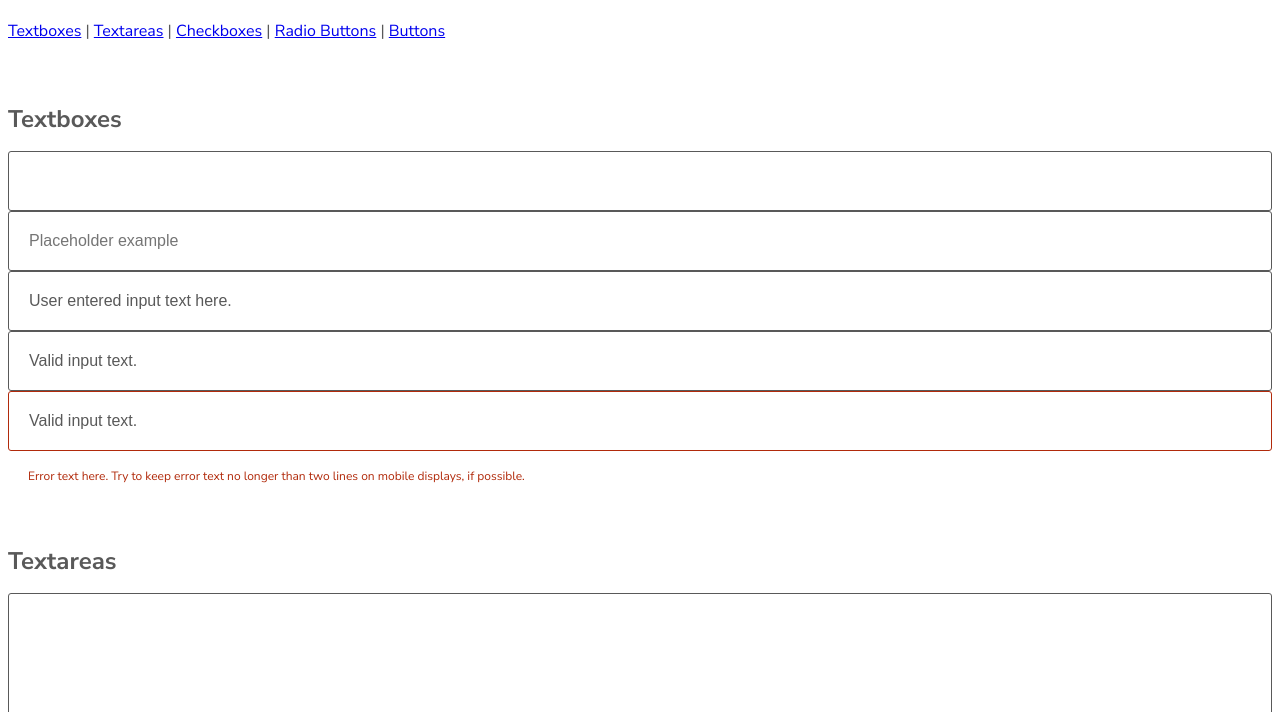
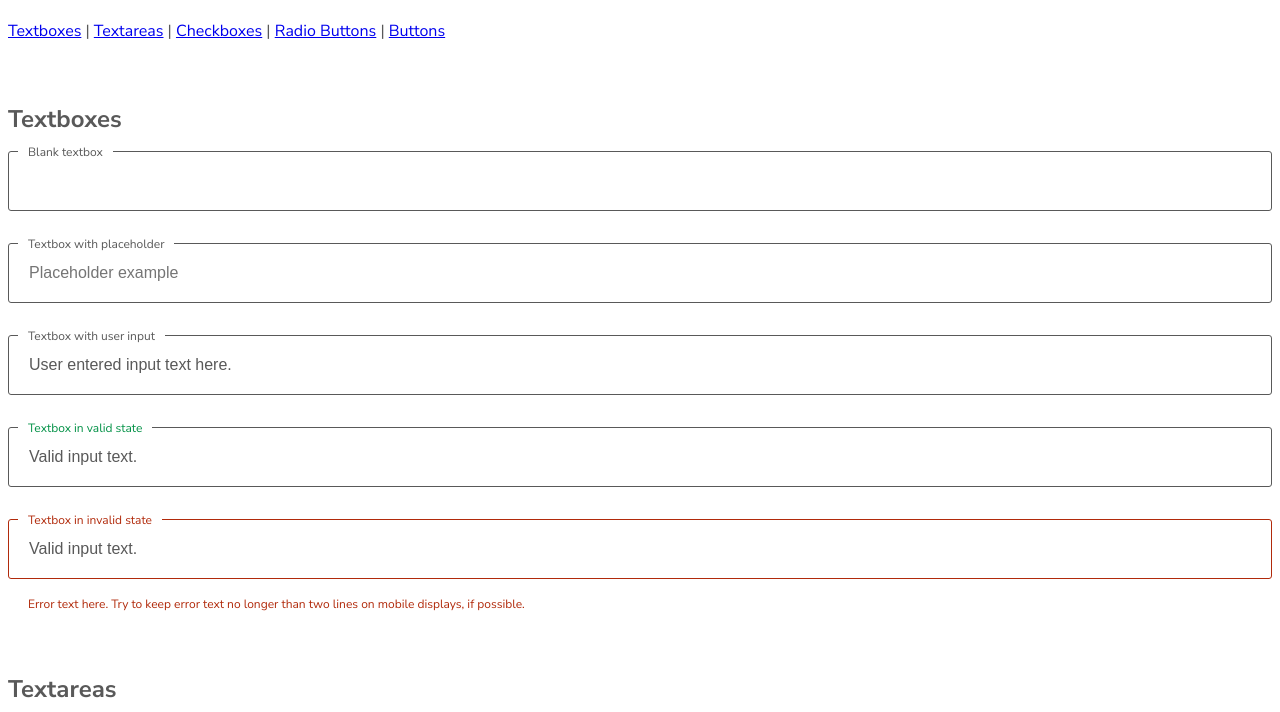
Before and after one commit to ejohnson-pa/components, a website: page index.html in a window 1280 px wide. Shown: the part 82-794 px from the top of the page. Drawn offline with Linux system fonts and the light colour scheme.

Commit message:
Updated labels

```diff
--- a/scss/_label.scss
+++ b/scss/_label.scss
@@ -4,6 +4,7 @@
     line-height: 1.5em;
     max-width: 80%;
     text-align: left;
+    background-color: map-get($color, 'white');
 }
 
 .label::before {
--- a/scss/app.scss
+++ b/scss/app.scss
@@ -27,7 +27,7 @@ html {
     color: map-get($color, 'dark-gray');
 }
 
-.field {
+.fieldset {
     position: relative;
     margin-bottom: 2rem;
 }
```
Also changed, not shown: css/app.css.
